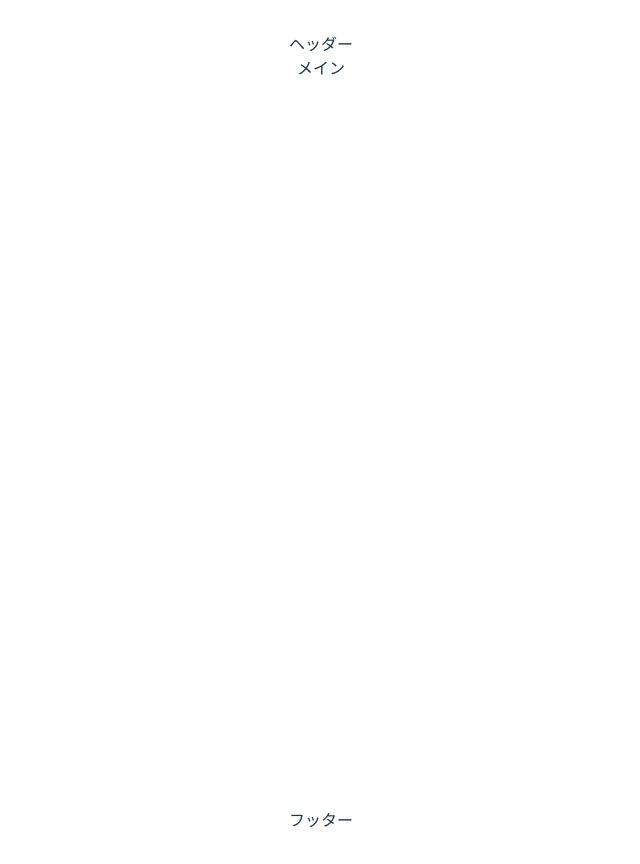
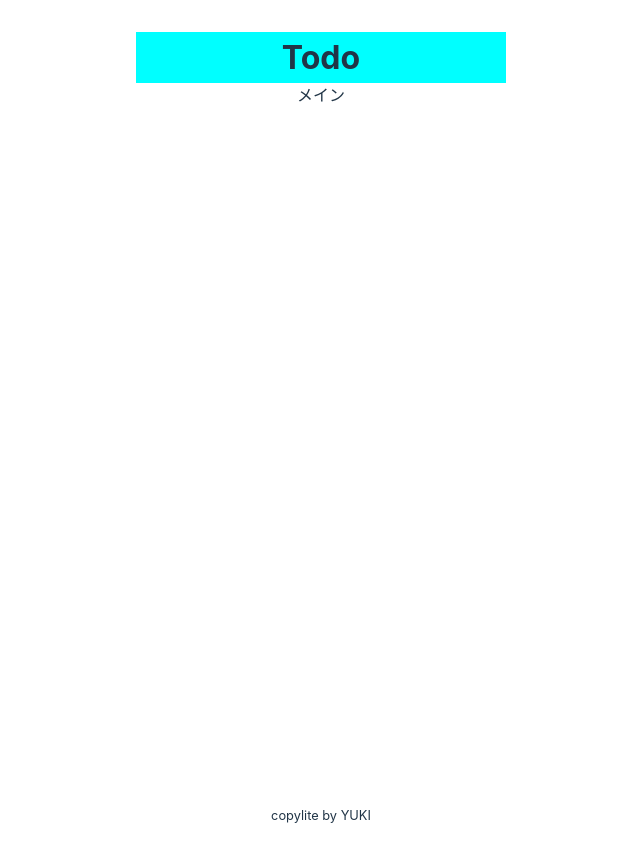
Before and after one commit to yuki178504/my-vite-todo, a Vue app: page / in a window 1280 px wide. Shown: the whole page, without its empty margins (319-959 px from the left). Built offline with nearby package versions, Linux system fonts and the light colour scheme.

Commit message:
[add]ヘッダーとフッターのコンポーネントを作成 HelloWordのコンポーネントを削除

```diff
--- a/src/App.vue
+++ b/src/App.vue
@@ -1,16 +1,18 @@
 <script setup>
-import HelloWorld from './components/HelloWorld.vue';
+import TheHeader from './components/TheHeader.vue';
+import TheFooter from './components/TheFooter.vue';
 </script>
 
 <template>
   <div class="wrap">
-    <div>ヘッダー</div>
+    <TheHeader />
     <div class="main">メイン</div>
-    <div>フッター</div>
+    <TheFooter />
   </div>
 </template>
 
 <style>
+@import 'assets/css/destyle.css';
 .wrap {
   display: flex;
   flex-direction: column;
--- a/src/components/HelloWorld.vue
+++ /dev/null
@@ -1,40 +0,0 @@
-<script setup>
-import { ref } from 'vue'
-
-defineProps({
-  msg: String,
-})
-
-const count = ref(0)
-</script>
-
-<template>
-  <h1>{{ msg }}</h1>
-
-  <div class="card">
-    <button type="button" @click="count++">count is {{ count }}</button>
-    <p>
-      Edit
-      <code>components/HelloWorld.vue</code> to test HMR
-    </p>
-  </div>
-
-  <p>
-    Check out
-    <a href="https://vuejs.org/guide/quick-start.html#local" target="_blank"
-      >create-vue</a
-    >, the official Vue + Vite starter
-  </p>
-  <p>
-    Install
-    <a href="https://github.com/johnsoncodehk/volar" target="_blank">Volar</a>
-    in your IDE for a better DX
-  </p>
-  <p class="read-the-docs">Click on the Vite and Vue logos to learn more</p>
-</template>
-
-<style scoped>
-.read-the-docs {
-  color: #888;
-}
-</style>
--- /dev/null
+++ b/src/components/TheFooter.vue
@@ -0,0 +1,12 @@
+<template>
+  <footer class="footer">
+    <small>copylite by YUKI</small>
+  </footer>
+</template>
+
+<style scoped>
+.footer {
+  margin-top: 15px;
+  height: 30px;
+}
+</style>
--- /dev/null
+++ b/src/components/TheHeader.vue
@@ -0,0 +1,14 @@
+<template>
+  <h1 class="title">Todo</h1>
+</template>
+
+<style scoped>
+.title {
+  width: 100%;
+  background-color: aqua;
+  text-align: center;
+  font-size: 32px;
+  font-weight: bold;
+  padding: 8px 0px;
+}
+</style>
```
